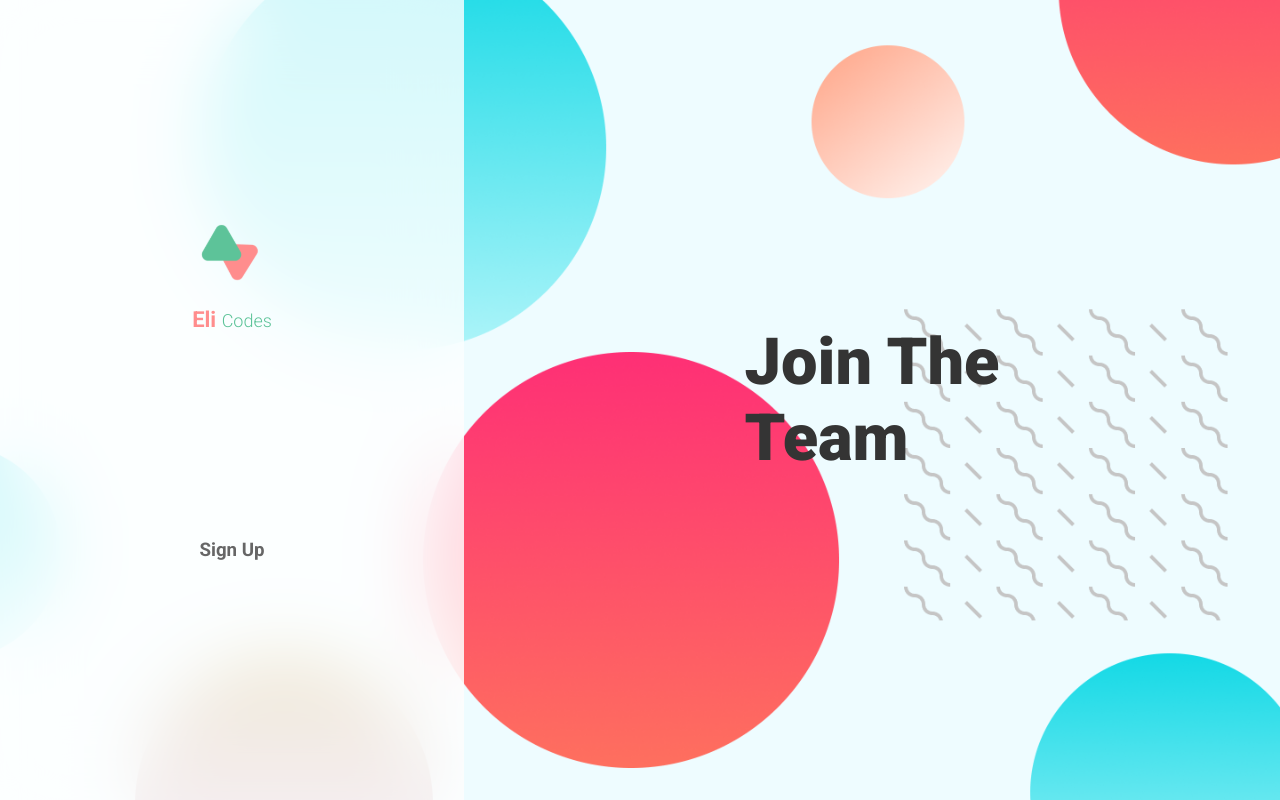
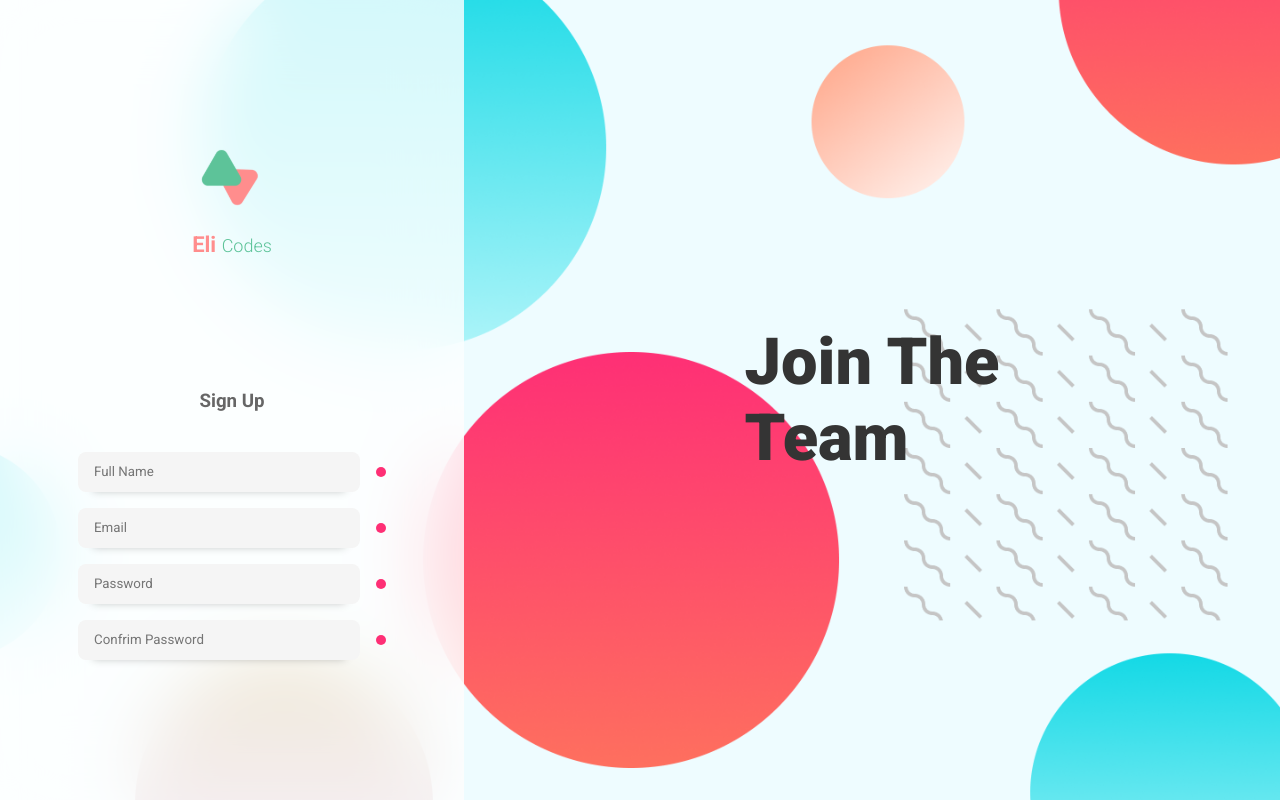
Before and after one commit to yazidam/Figma_SignUp_StyledComponents, a React (Create React App) app: page / in a window 1280 px wide. Built offline with nearby package versions, Linux system fonts and the light colour scheme.

Commit message:
Adding input components

```diff
--- /dev/null
+++ b/src/components/Input.js
@@ -0,0 +1,57 @@
+import React from "react";
+import styled from "styled-components";
+
+const Input = ({ placeholder, type }) => {
+  return (
+    <Container>
+      <StyledInput
+        placeholder={placeholder && placeholder}
+        type={type ? type : "text"}
+        required
+        autocomplete="off"
+      />
+      <Status />
+    </Container>
+  );
+};
+
+export default Input;
+const StyledInput = styled.input`
+  width: 80%;
+  max-width: 350px;
+  min-width: 250px;
+  height: 40px;
+  border: none;
+  margin: 0.5rem 0;
+  background-color: #f5f5f5;
+  box-shadow: 0px 14px 9px -15px rgba(0, 0, 0, 0.25);
+  border-radius: 8px;
+  padding: 0 1rem;
+  transition: all 0.2s ease-in;
+  &:hover {
+    transform: translateY(-3px);
+  }
+`;
+
+const Container = styled.div`
+  display: flex;
+  justify-content: center;
+  align-items: center;
+`;
+
+const Status = styled.div`
+  height: 10px;
+  width: 10px;
+  background: #9d9d9d;
+  border-radius: 10px;
+  margin-left: 1rem;
+  ${StyledInput}:focus + & {
+    background: #ffa689;
+  }
+  ${StyledInput}:invalid + & {
+    background: #fe2f75;
+  }
+  ${StyledInput}:valid + & {
+    background: #70edb9;
+  }
+`;
--- a/src/components/Sidebar.js
+++ b/src/components/Sidebar.js
@@ -1,6 +1,7 @@
 import React from "react";
 import styled from "styled-components";
 import logo from "../assets/logo.svg";
+import Input from "./Input";
 const Sidebar = () => {
   return (
     <Container>
@@ -12,6 +13,10 @@ const Sidebar = () => {
       </LogoWrapper>
       <Form>
         <h3>Sign Up</h3>
+        <Input placeholder="Full Name" />
+        <Input type="email" placeholder="Email" />
+        <Input type="password" placeholder="Password" />
+        <Input type="password" placeholder="Confrim Password" />
       </Form>
     </Container>
   );
```
